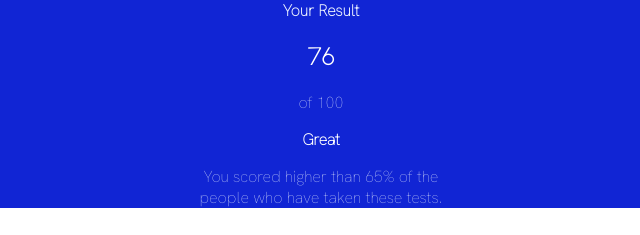
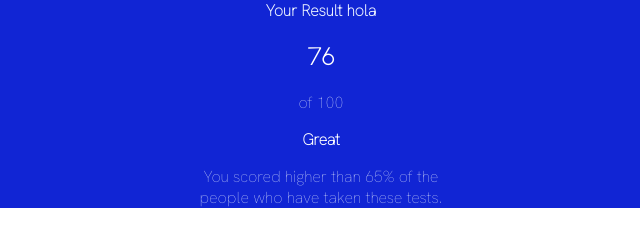
Before and after one commit to lautaroLDS1998-coder/practica-pagina-hospital, a plain HTML site: page index.html in a window 1280 px wide. Shown: the top 235 px of the page, 319-959 px from the left. Drawn offline with Linux system fonts and the light colour scheme; a web font is replaced by a local one.

Commit message:
intento de segundo cambio

```diff
--- a/index.html
+++ b/index.html
@@ -25,7 +25,7 @@
     <main>
 
       <div class="Header-div">
-        <p class="Header-div__your-result" >Your Result</p>
+        <p class="Header-div__your-result" >Your Result hola</p>
 
         <h2 class="Header-div__76" >76</h2>
         <p class="p-100" >of 100</p>
```
